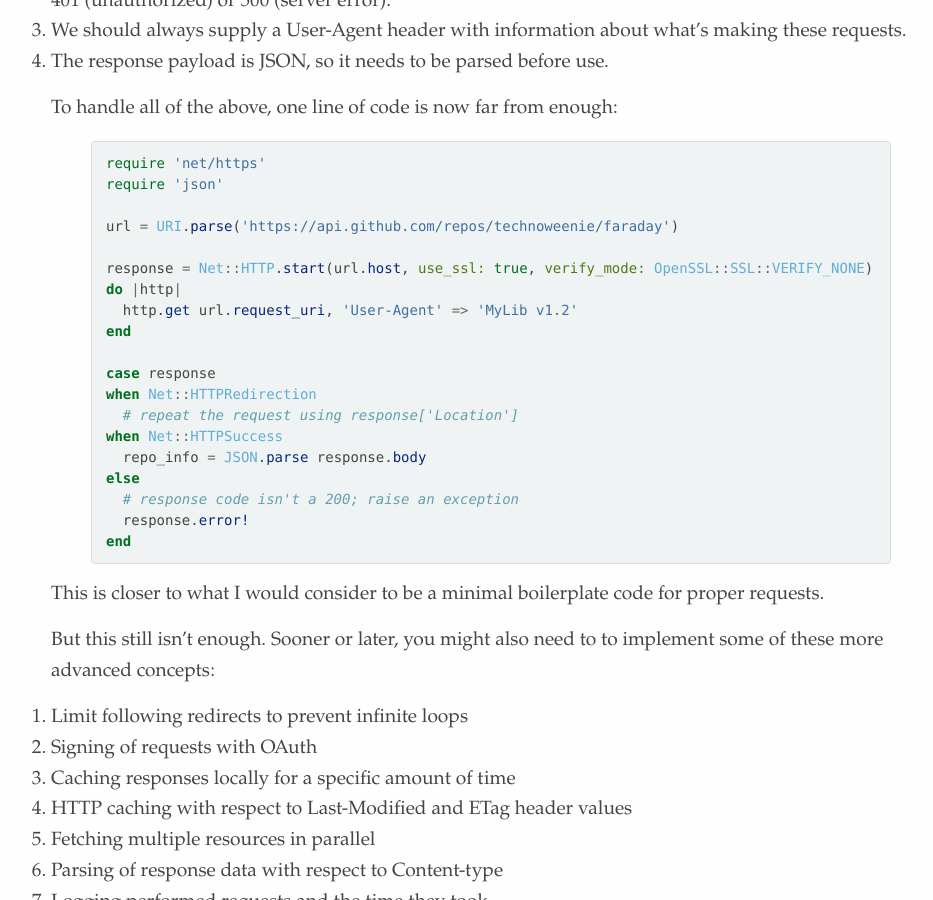
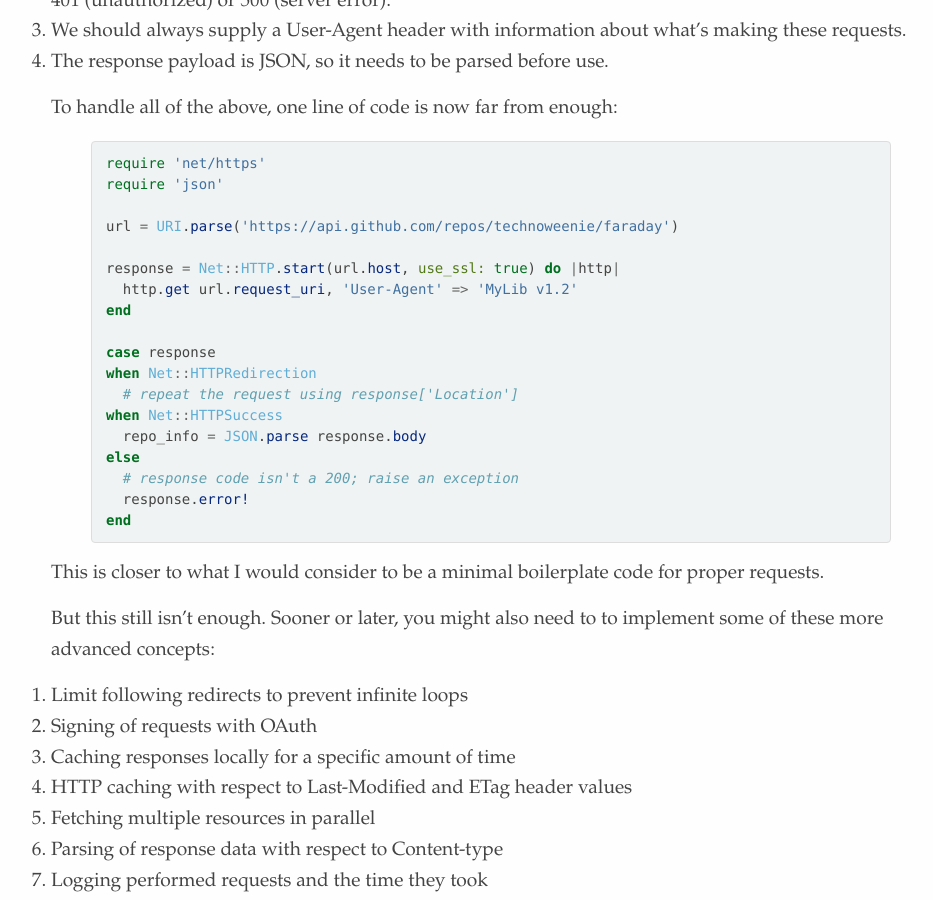
Before and after one commit to mislav/blog, a Jekyll site: the page built from _posts/2011-07-11-faraday-advanced-http.md, in a window 1280 px wide and 900 px high, scrolled down 603 px. Shown: the whole window, without its empty margins (9-942 px from the left). Built offline with Jekyll 4.4.1, drawn with Linux system fonts in a browser that asks for light colours; Markdown is read by kramdown in place of the engine named in the settings; some of the changed text lies outside the part shown.

Commit message:
don't use VERIFY_NONE in examples

```diff
--- a/_posts/2011-07-11-faraday-advanced-http.md
+++ b/_posts/2011-07-11-faraday-advanced-http.md
@@ -41,7 +41,7 @@ require 'json'
 
 url = URI.parse('https://api.github.com/repos/technoweenie/faraday')
 
-response = Net::HTTP.start(url.host, use_ssl: true, verify_mode: OpenSSL::SSL::VERIFY_NONE) do |http|
+response = Net::HTTP.start(url.host, use_ssl: true) do |http|
   http.get url.request_uri, 'User-Agent' => 'MyLib v1.2'
 end
 
@@ -171,7 +171,7 @@ require 'logger'
 # we need a 3rd-party extension for some extra middleware:
 require 'faraday_middleware'
 
-conn = Faraday.new 'https://api.github.com/', ssl: {verify: false} do |c|
+conn = Faraday.new('https://api.github.com/') do |c|
   c.use FaradayMiddleware::ParseJson,       content_type: 'application/json'
   c.use Faraday::Response::Logger,          Logger.new('faraday.log')
   c.use FaradayMiddleware::FollowRedirects, limit: 3
```
